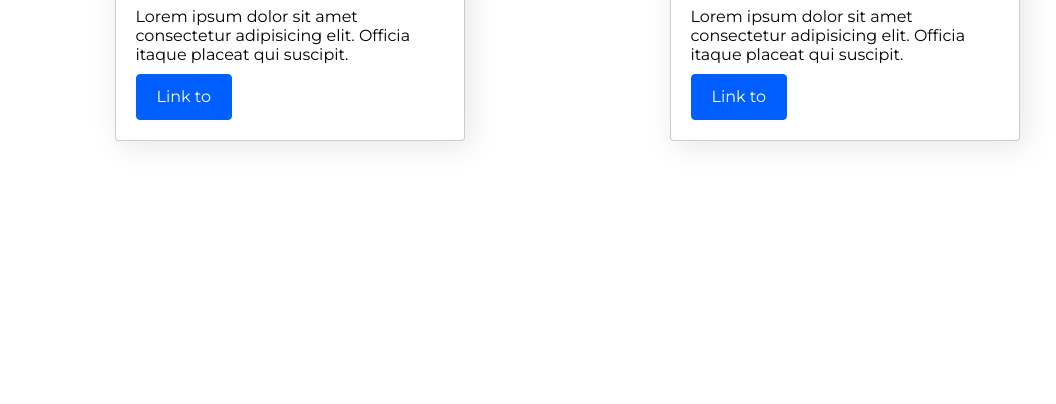
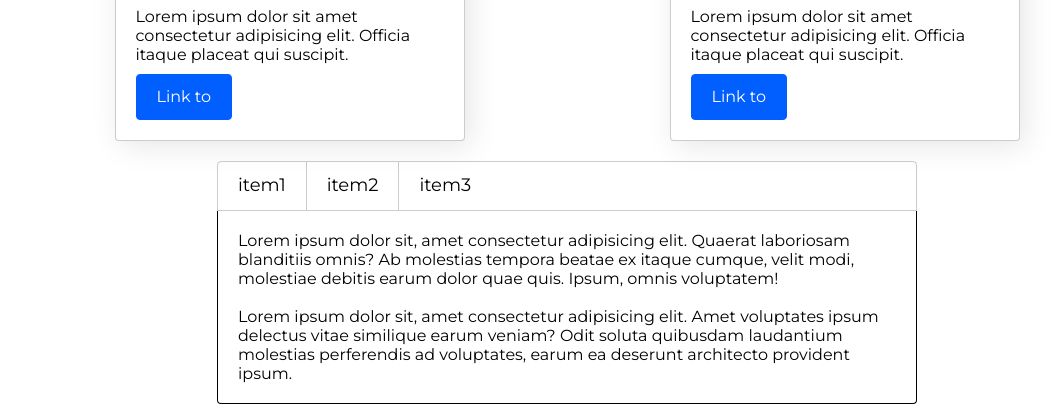
Before and after one commit to MuratOrs/MJS, a website: page src/index.html in a window 1280 px wide. Shown: the part 399-803 px from the top of the page, without its empty margins (73-1129 px from the left). Drawn offline with Linux system fonts and the light colour scheme; files that its build step writes are made by us from their sources; files whose address does not match are found by name.

Commit message:
Added a tabs component

```diff
--- a/src/index.html
+++ b/src/index.html
@@ -109,8 +109,45 @@
           </div>
         </div>
       </div>
+
+      <!-- Tabs -->
+      <div class="tab mt-20 block-center">
+        <div class="tab-panel" data-tabpanel>
+          <div class="tab-item tab--item--active">item1</div>
+          <div class="tab-item">item2</div>
+          <div class="tab-item">item3</div>
+        </div>
+        <div class="tab-content tab-content--active">
+          Lorem ipsum dolor sit, amet consectetur adipisicing elit. Quaerat laboriosam blanditiis
+          omnis? Ab molestias tempora beatae ex itaque cumque, velit modi, molestiae debitis earum
+          dolor quae quis. Ipsum, omnis voluptatem!
+          <br />
+          <br />
+          Lorem ipsum dolor sit, amet consectetur adipisicing elit. Amet voluptates ipsum delectus
+          vitae similique earum veniam? Odit soluta quibusdam laudantium molestias perferendis ad
+          voluptates, earum ea deserunt architecto provident ipsum.
+        </div>
+        <div class="tab-content">
+          Lorem ipsum dolor sit, amet consectetur adipisicing elit. Quaerat laboriosam blanditiis
+          omnis?
+          <br />
+          <br />
+          Lorem ipsum dolor sit, amet consectetur adipisicing elit. Amet voluptates ipsum delectus
+          vitae similique earum veniam? Odit soluta quibusdam laudantium molestias perferendis ad
+          voluptates, earum ea deserunt architecto provident ipsum.
+          <br />
+          <br />
+          Lorem ipsum dolor sit, amet consectetur adipisicing elit. Amet voluptates ipsum delectus
+          vitae similique earum veniam? Odit soluta quibusdam laudantium molestias perferendis ad
+          voluptates, earum ea deserunt architecto provident ipsum.
+        </div>
+        <div class="tab-content">
+          Lorem ipsum dolor sit, amet consectetur adipisicing elit. Quaerat laboriosam blanditiis
+          omnis? Ab molestias tempora beatae ex itaque cumque, velit modi, molestiae debitis earum
+          dolor quae quis. Ipsum, omnis voluptatem!
+        </div>
+      </div>
     </div>
-
     <script src="script.js"></script>
   </body>
 </html>
--- /dev/null
+++ b/src/js/lib/components/tab.js
@@ -0,0 +1,19 @@
+import $ from '../core';
+
+$.prototype.tab = function () {
+  for (let i = 0; i < this.length; i++) {
+    $(this[i]).on('click', () => {
+      $(this[i])
+        .addClass('tab-item--active')
+        .siblings()
+        .removeClass('tab-item--active')
+        .closest('.tab')
+        .find('.tab-content')
+        .removeClass('tab-content--active')
+        .eq($(this[i]).index())
+        .addClass('tab-content--active');
+    });
+  }
+};
+
+$('[data-tabpanel] .tab-item').tab();
--- a/src/js/lib/lib.js
+++ b/src/js/lib/lib.js
@@ -7,5 +7,6 @@ import './modules/actions';
 import './modules/effects';
 import './components/dropdown';
 import './components/modal';
+import './components/tab';
 
 export default $;
--- a/src/js/lib/modules/classes.js
+++ b/src/js/lib/modules/classes.js
@@ -2,7 +2,6 @@ import $ from '../core';
 
 $.prototype.addClass = function (...classNames) {
   if (classNames.length < 1) return this;
-  console.log(classNames);
   for (let i = 0; i < this.length; i++) {
     this[i].classList.add(...classNames);
   }
--- /dev/null
+++ b/src/sass/components/tab.scss
@@ -0,0 +1,33 @@
+.tab {
+  max-width: 700px;
+  &-panel {
+    display: flex;
+    width: 100%;
+    min-height: 50px;
+    border: 1px solid rgba(0, 0, 0, 0.2);
+    border-radius: 4px 4px 0 0;
+  }
+  &-item {
+    font-size: 18px;
+    line-height: 27px;
+    padding: 10px 20px;
+    border-right: 1px solid rgba(0, 0, 0, 0.2);
+    cursor: pointer;
+    &:last-child {
+      border-right: none;
+    }
+    &--active {
+      background-color: rgba(0, 0, 0, 0.1);
+    }
+  }
+  &-content {
+    display: none;
+    padding: 20px;
+    border: 1px solid rgba(0, 0, 0, 2);
+    border-top: none;
+    border-radius: 0 0 4px 4px;
+    &--active {
+      display: block;
+    }
+  }
+}
--- a/src/sass/components/ui.scss
+++ b/src/sass/components/ui.scss
@@ -2,3 +2,4 @@
 @import './dropdown.scss';
 @import './card.scss';
 @import './modal.scss';
+@import './tab.scss';
```
Also changed, not shown: dist/index.html, dist/script.js, dist/style.css, 1 other file.
